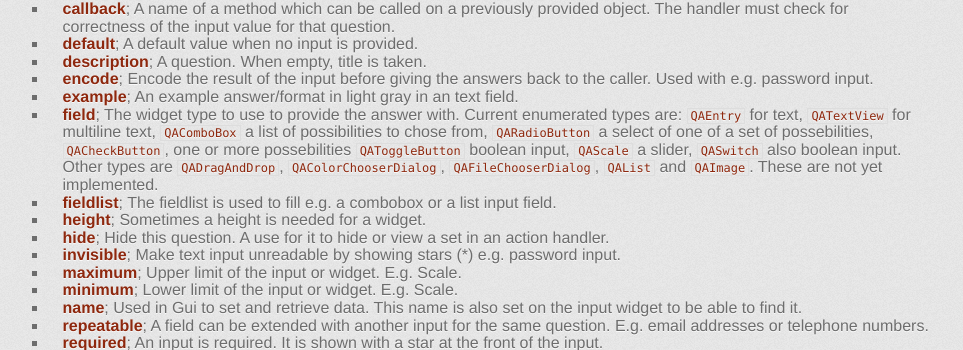
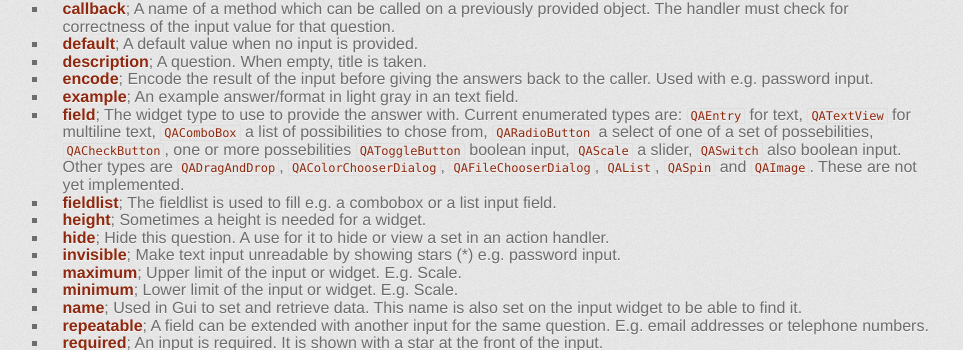
Before and after one commit to MARTIMM/qa-manager, a Jekyll site: the page built from docs/content-docs/setup/structures.md, in a window 1280 px wide and 900 px high, scrolled down 919 px. Shown: the part 102-452 px from the top of the window, without its empty margins (289-1252 px from the left). Built offline with Jekyll 4.4.1, drawn with Linux system fonts in a browser that asks for light colours; some web fonts are replaced.

Commit message:
new notes

```diff
--- a/docs/content-docs/setup/structures.md
+++ b/docs/content-docs/setup/structures.md
@@ -60,7 +60,7 @@ Questions are what it is all about. In short a piece of text to pose the questio
 * **description**; A question. When empty, title is taken.
 * **encode**; Encode the result of the input before giving the answers back to the caller. Used with e.g. password input.
 * **example**; An example answer/format in light gray in an text field.
-* **field**; The widget type to use to provide the answer with. Current enumerated types are: `QAEntry` for text, `QATextView` for multiline text, `QAComboBox` a list of possibilities to chose from, `QARadioButton` a select of one of a set of possebilities, `QACheckButton`, one or more possebilities `QAToggleButton` boolean input, `QAScale` a slider, `QASwitch` also boolean input. Other types are `QADragAndDrop`, `QAColorChooserDialog`, `QAFileChooserDialog`, `QAList` and `QAImage`. These are not yet implemented.
+* **field**; The widget type to use to provide the answer with. Current enumerated types are: `QAEntry` for text, `QATextView` for multiline text, `QAComboBox` a list of possibilities to chose from, `QARadioButton` a select of one of a set of possebilities, `QACheckButton`, one or more possebilities `QAToggleButton` boolean input, `QAScale` a slider, `QASwitch` also boolean input. Other types are `QADragAndDrop`, `QAColorChooserDialog`, `QAFileChooserDialog`, `QAList`, `QASpin` and `QAImage`. These are not yet implemented.
 * **fieldlist**; The fieldlist is used to fill e.g. a combobox or a list input field.
 * **height**; Sometimes a height is needed for a widget.
 * **hide**; Hide this question. A use for it to hide or view a set in an action handler.
```
